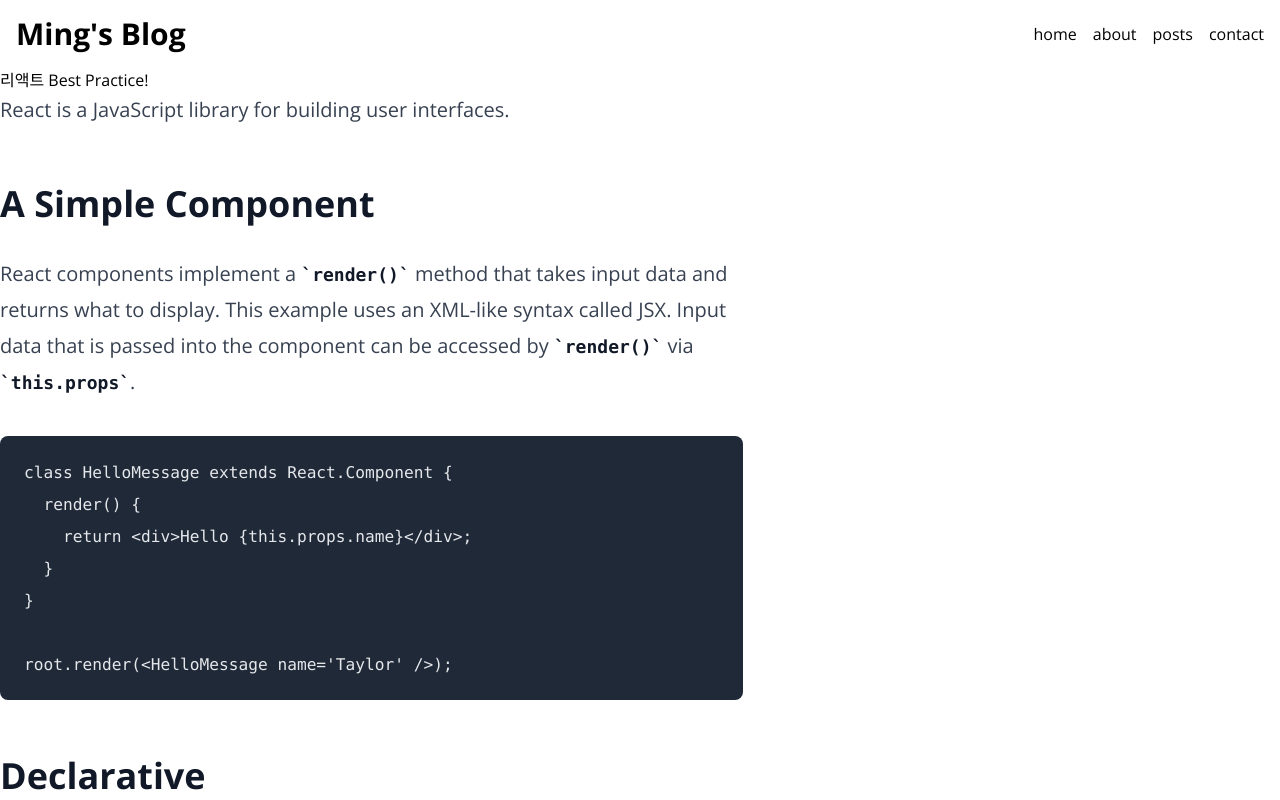
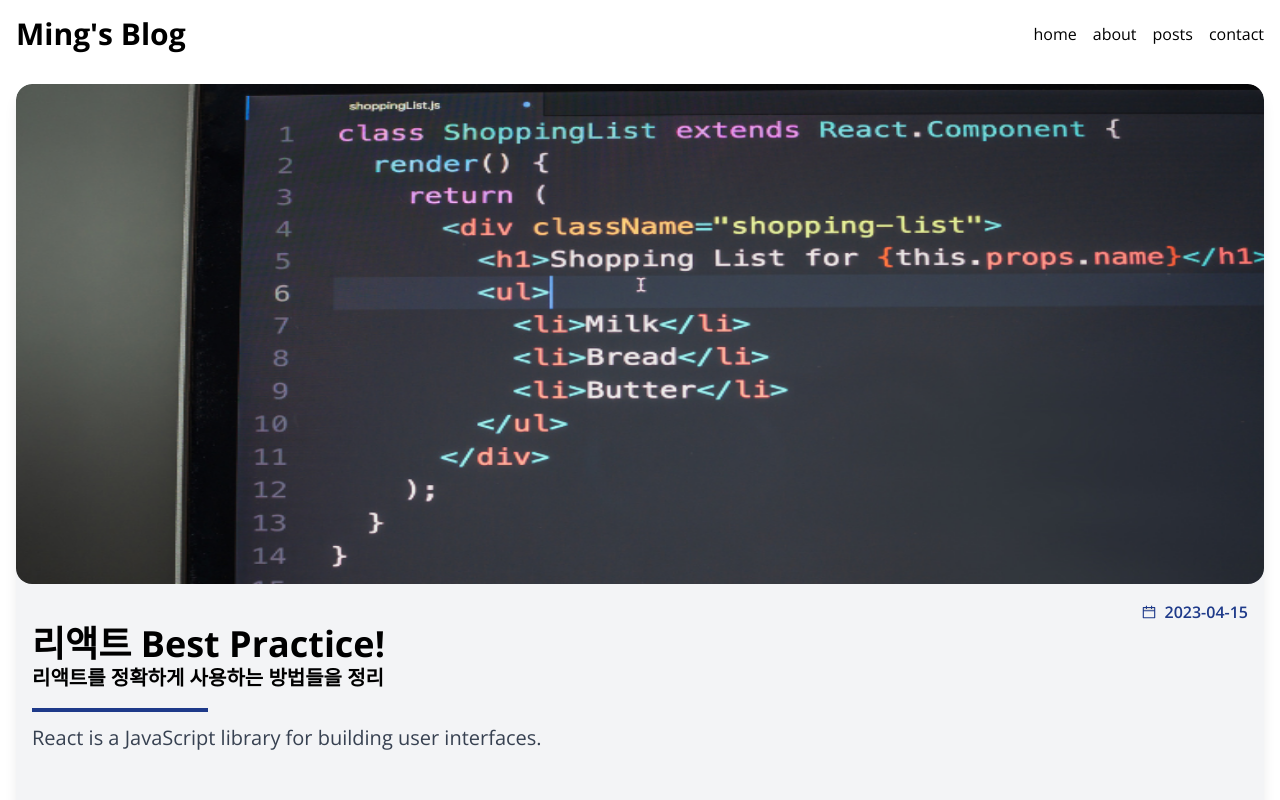
Before and after one commit to minseokiim/MyNextBlog, a Next.js app: page /posts/best-react-practices in a window 1280 px wide. Built offline with nearby package versions, Linux system fonts and the light colour scheme.

Commit message:
design: 마크다운 컴포넌트 스타일링

```diff
--- a/package.json
+++ b/package.json
@@ -12,6 +12,7 @@
     "next": "14.2.3",
     "react": "^18",
     "react-dom": "^18",
+    "react-icons": "^5.2.1",
     "react-markdown": "^9.0.1",
     "react-multi-carousel": "^2.8.5",
     "remark-gfm": "^4.0.0"
--- a/src/app/posts/[slug]/page.tsx
+++ b/src/app/posts/[slug]/page.tsx
@@ -1,6 +1,8 @@
 import { getPostData } from "@/api/posts";
 import MarkdownViewer from "@/components/MarkdownViewer";
 import React from "react";
+import Image from "next/image";
+import { AiTwotoneCalendar } from "react-icons/ai";
 
 type Props = {
   params: {
@@ -8,12 +10,29 @@ type Props = {
   };
 };
 export default async function page({ params: { slug } }: Props) {
-  const post = await getPostData(slug);
+  const { title, description, date, path, content } = await getPostData(slug);
 
   return (
-    <>
-      <h1>{post.title}</h1>
-      <MarkdownViewer content={post.content} />
-    </>
+    <article className="rounded-2xl overflow-hidden bg-gray-100 shadow-lg m-4">
+      <Image
+        className="w-full rounded-2xl h-1/5 max-h-[500px]"
+        src={`/images/posts/${path}.png`}
+        alt={title}
+        width={760}
+        height={420}
+      />
+      <section className="flex flex-col p-4">
+        <div className="flex items-center self-end text-blue-900">
+          <AiTwotoneCalendar />
+          <p className="font-semibold ml-2">{date.toString()}</p>
+        </div>
+        <h1 className="text-4xl font-bold">{title}</h1>
+        <p className="text-xl font-semibold">{description}</p>
+
+        {/* 간격을 주기 위해 div 사용 */}
+        <div className="w-44 border-2 border-blue-900 mt-4 mb-2"></div>
+        <MarkdownViewer content={content} />
+      </section>
+    </article>
   );
 }
```
Also changed, not shown: 1 other file (tests, documents, lock files or other folders).
